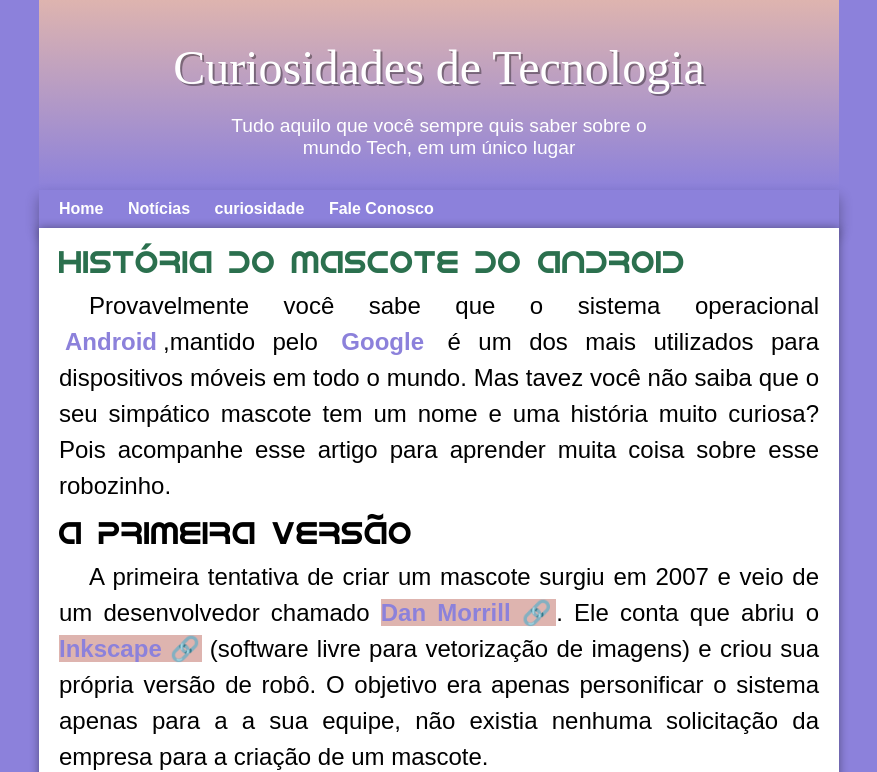
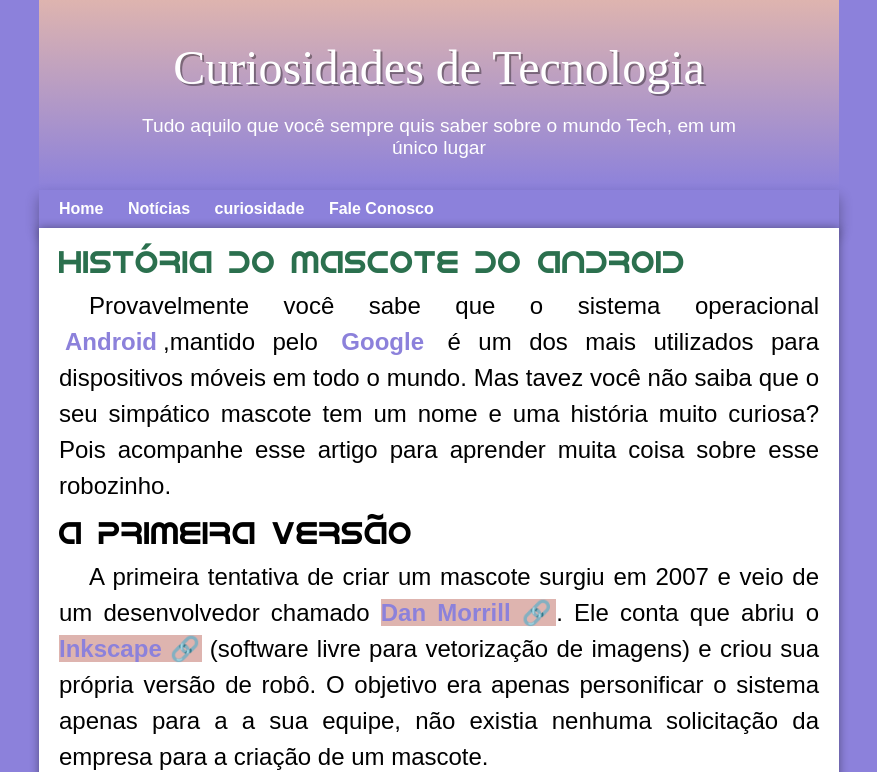
Before and after one commit to tiagogomessantos/projeto-android, a plain HTML site: page index.html in a window 1280 px wide. Shown: the top 772 px of the page, without its empty margins (201-1078 px from the left). Drawn offline with Linux system fonts and the light colour scheme.

Commit message:
resolvendo poblema

```diff
--- a/estilo/style.css
+++ b/estilo/style.css
@@ -53,9 +53,11 @@
 header > P{font-family: var(--fonte-padrao);
     font-size: 1.2em;
     color: white;
-    width: 450px;
+    max-width: 600px;
+    padding-right: 10px;
+    padding-left: 10px;
     margin: auto;
-    margin-bottom: 9px;
+    padding-bottom: 30px;
 
 }
 nav{
```
